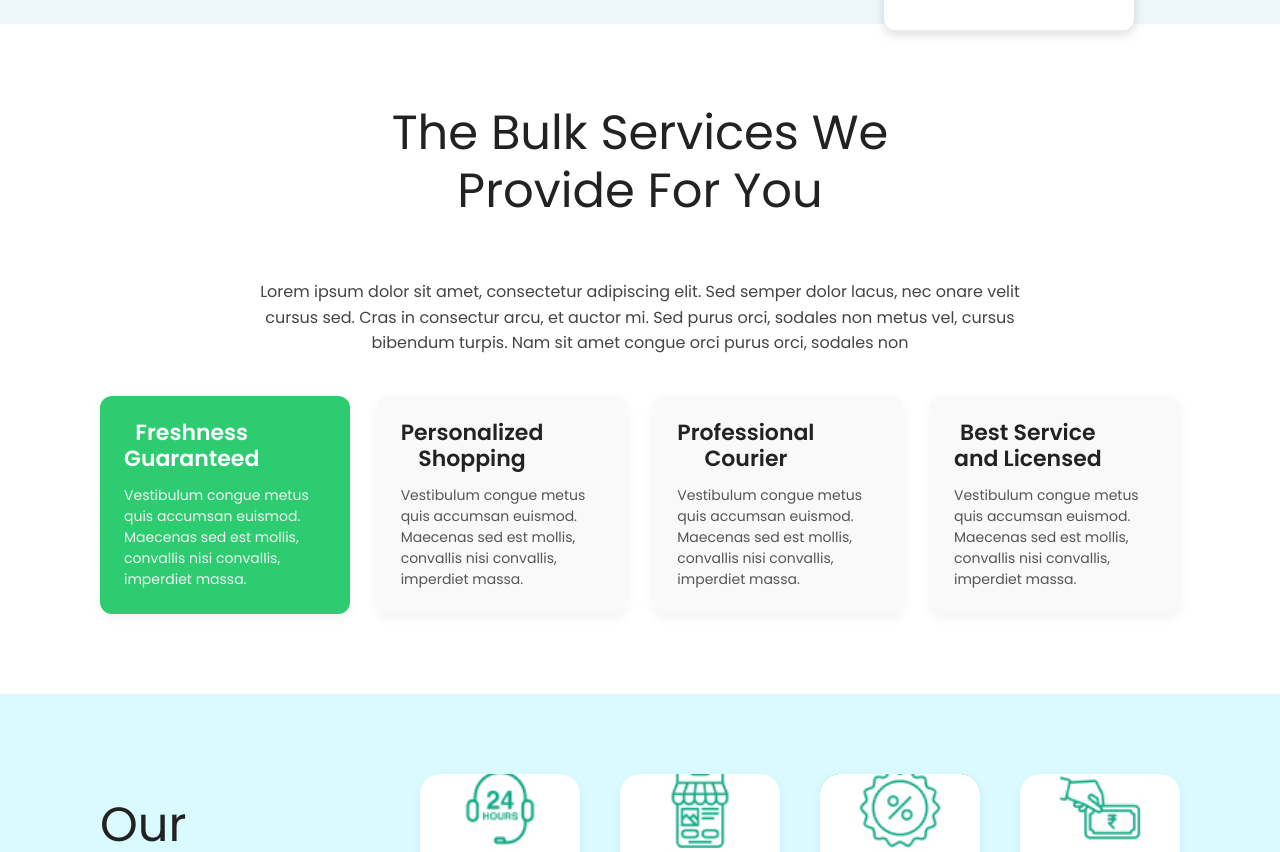
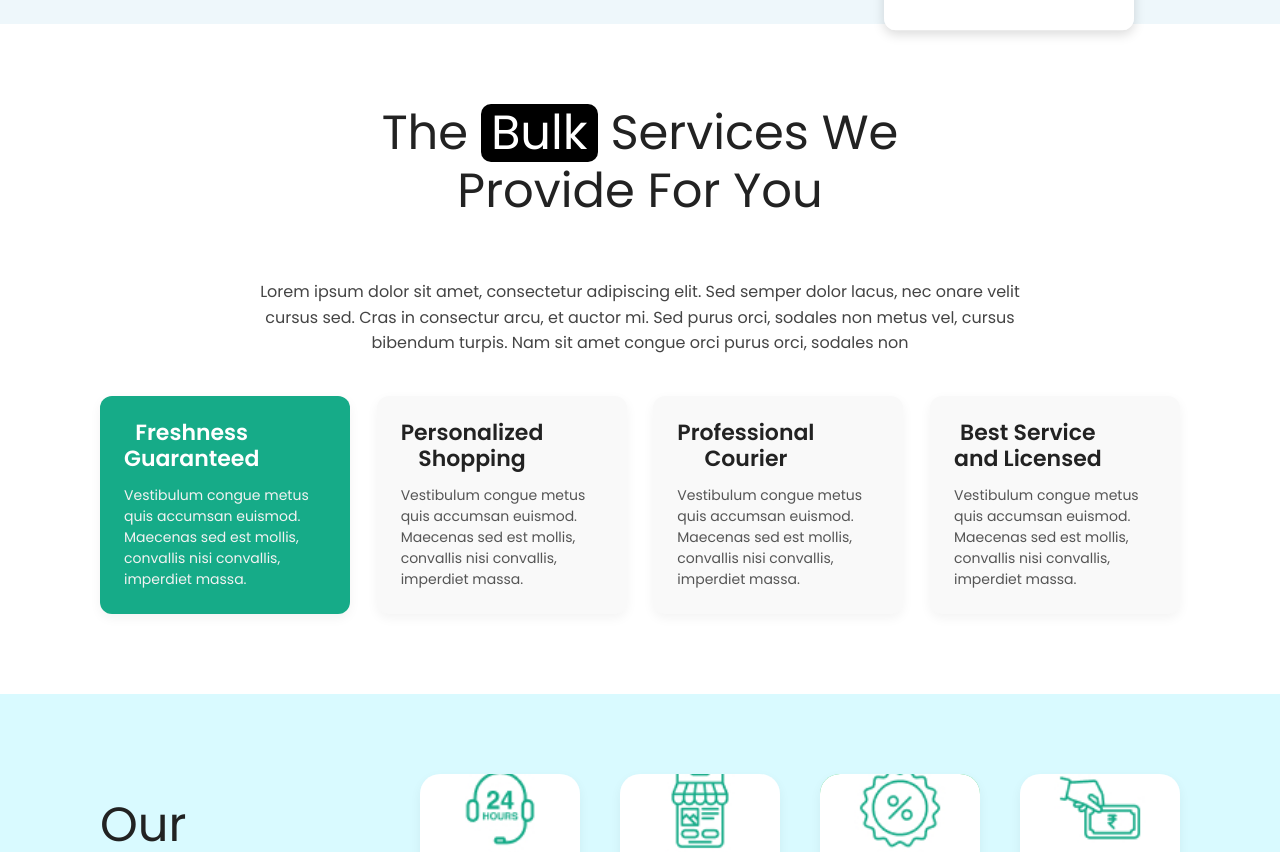
Before and after one commit to oladimejitaiwoodusote/grocery-landing-page, a React (Vite) app: page / in a window 1280 px wide. Shown: the part 2016-2868 px from the top of the page. Built offline with nearby package versions, Linux system fonts and the light colour scheme.

Commit message:
Services v2

```diff
--- a/src/components/Services.tsx
+++ b/src/components/Services.tsx
@@ -5,7 +5,9 @@ function Services() {
   return (
     <div className='Services'>
         <div className='Services_Top'>
-            <span>The Bulk Services We</span>
+        <span>
+            The <span className="highlight-text">Bulk</span> Services We
+        </span>
             <span>Provide For You</span>
         </div>
         <div className='Services_Middle'>
--- a/src/styles/Services.css
+++ b/src/styles/Services.css
@@ -7,13 +7,31 @@
     align-items: center;
 }
 
-.Services_Top span{
-    display: block;
+.Services_Top span {
     font-size: 48px;
     text-align: center;
     line-height: 1.2;
     color: #222;
-}
+  }
+
+.Services_Top span:nth-child(2) {
+    display: block;
+  }
+
+.Services_Top .highlight-text {
+    background-color: #000;
+    color: #fff !important;
+    padding: 0 10px;
+    border-radius: 10px;
+    display: inline-block;
+  }
+
+.highlight-text {
+    background-color: #000;
+    color: #fff;
+    padding: 0 10px;
+    border-radius: 10px;
+  }
 
 .Services_Middle p {
     max-width: 800px;
@@ -62,7 +80,7 @@
 }
 
 .highlight-card {
-    background-color: #2ecc71; /* a nice green */
+    background-color: #16AB88; /* a nice green */
     color: #fff;
 }
 
```
